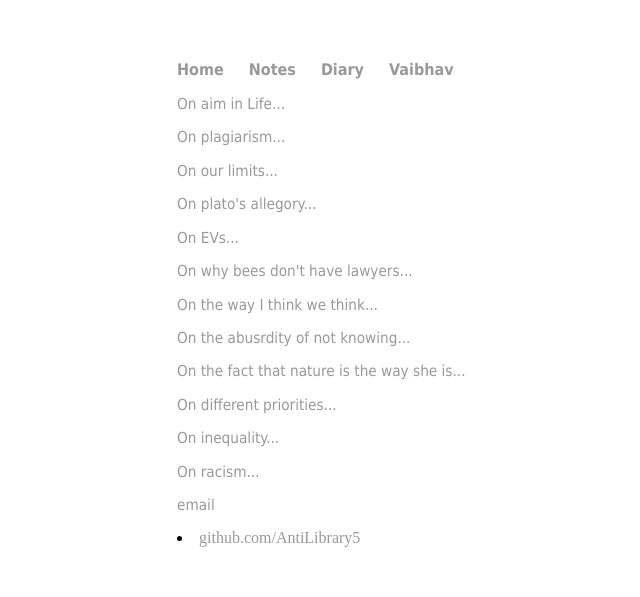
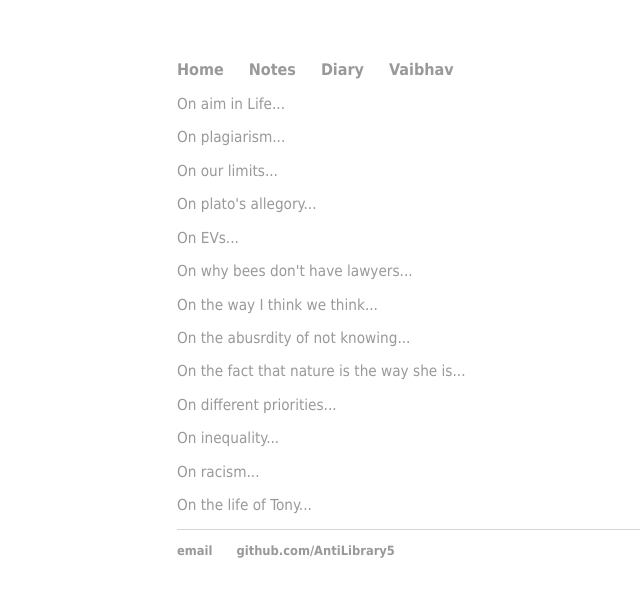
Before and after one commit to AntiLibrary5/AntiLibrary5.github.io, a Jekyll site: the page built from diary/index.html, in a window 1280 px wide. Shown: the top 597 px of the page, without its empty margins (15-655 px from the left). Built offline with Jekyll 4.4.1, drawn with Linux system fonts in a browser that asks for light colours.

Commit message:
Update index.html

```diff
--- a/diary/index.html
+++ b/diary/index.html
@@ -15,5 +15,5 @@
   <p><a href="/diary/on_different_priorities.html">On different priorities...</a></p>
   <p><a href="/diary/on_inequality.html">On inequality...</a></p>
   <p><a href="/diary/on_racism.html">On racism...</a></p>
-  <p><a href="/diary/on_tony.html...</a></p>
+  <p><a href="/diary/on_tony.html">On the life of Tony...</a></p>
 </div><!-- /.blurb -->
```
